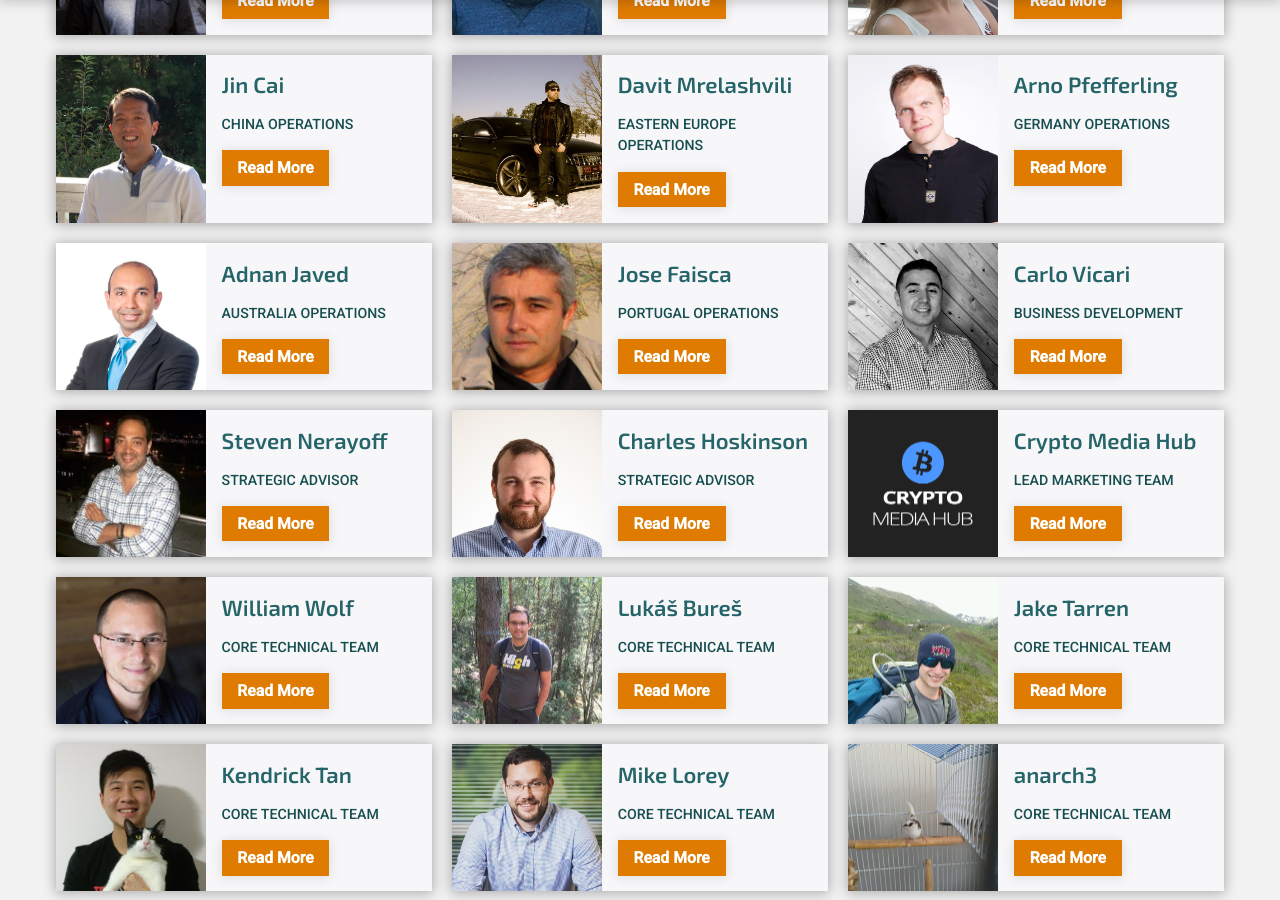
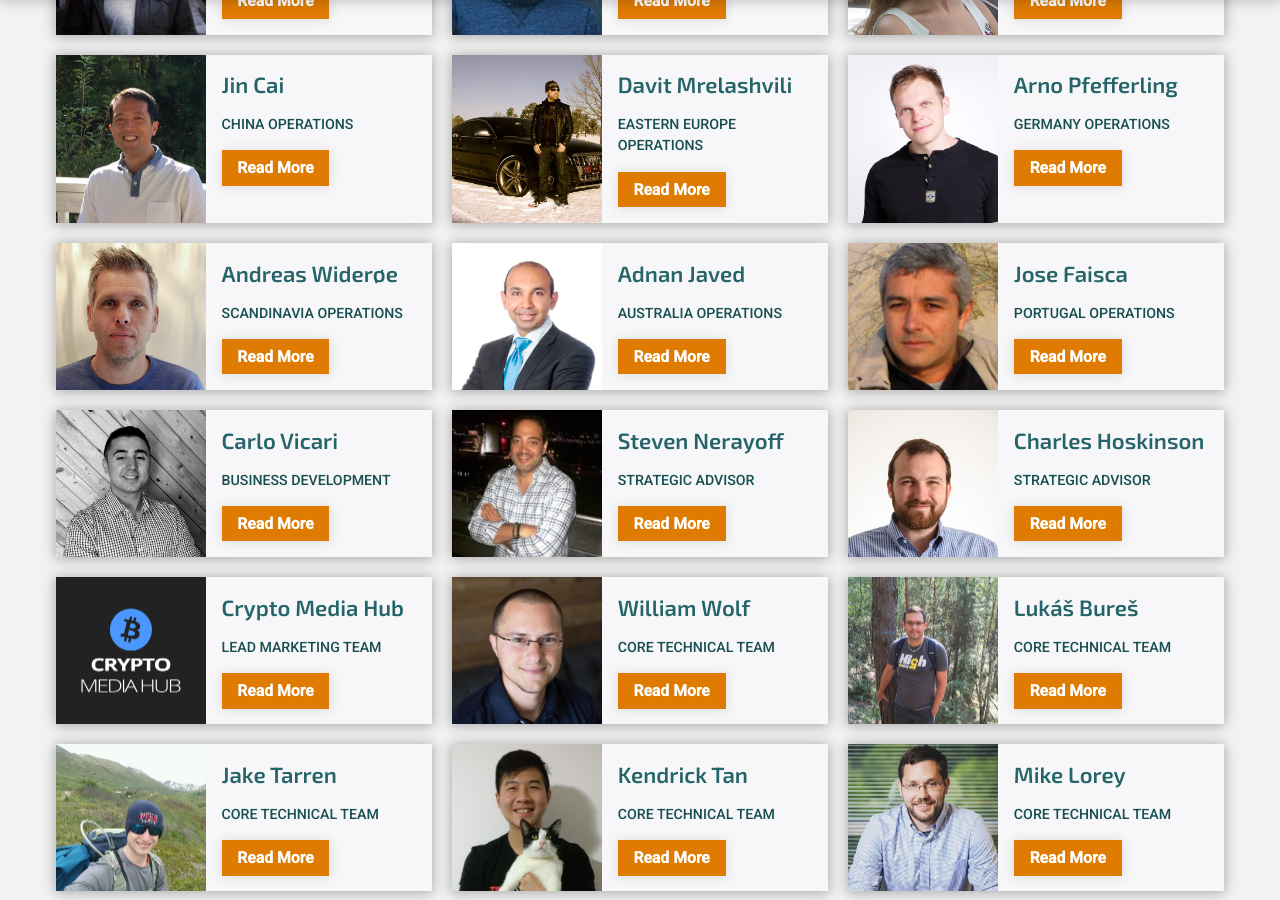
Before and after one commit to tarrenj/website, a Jekyll site: the page built from team.html, in a window 1280 px wide and 900 px high, scrolled down 444 px. Built offline with Jekyll 4.4.1, drawn with Linux system fonts in a browser that asks for light colours.

Commit message:
Add new team member

```diff
--- a/_includes/team.html
+++ b/_includes/team.html
@@ -140,6 +140,27 @@
               <div class="card-block">
                 <p class="card-text">Arno was born, raised and now works in the Free State of Saxony (Germany) as a manufacturing engineer. His career path is placed in the semiconductor industry for more than 5 years, which gives him a direct view in the fabrication of leading edge integrated circuits.</p>
                 <p class="card-text">To keep high integrity and enable continuous improvement in manufacturing processes, Arno gained a B. Eng. in Microtechnology and M.Sc. in Electronic- and Sensormaterials from the Technical University Bergakademie Freiberg. The will to break technology boundaries naturally brought him to blockchain technology, which he views as a game-changing opportunity for society.</p>
+              </div>
+              <div class="card-footer">
+                <small>
+
+                </small>
+              </div>
+            </div>
+          </div>
+
+          <div class="card andreas">
+            <div class="card-header" role="tab" id="headingAndreas">
+              <div class="card-img-top b-lazy" data-src="/assets/img/people/andreas.jpg"></div>
+              <div class="card-feature">
+                <h3 class="name">Andreas Widerøe</h3>
+                <p class="title">SCANDINAVIA OPERATIONS</p>
+                <a class="btn btn-primary collapsed" data-toggle="collapse" data-parent="#team-accordion" href="#collapseAndreas" aria-expanded="true" aria-controls="collapseAndreas">Read More</a>
+              </div>
+            </div>
+            <div id="collapseAndreas" class="collapse" role="tabpanel" aria-labelledby="headingAndreas">
+              <div class="card-block">
+                <p class="card-text">Andreas is an IT professional and an entrepreneur. He studied computer science at the University of Oslo before he started working as a technical engineer and hostmaster for a well known ISP in Norway. He went on to become a senior consultant and CTO for a second and third company. Besides this he is an entrepreneur and have started several companies over the years ranging from IT and media to real estate. Today he works as the CEO of young consultancy firm specializing in the new EU privacy law (GDPR). He is also an avid skateboarder and surfer.</p>
               </div>
               <div class="card-footer">
                 <small>
```
Also changed, not shown: assets/img/people/andreas.jpg (added), 3 other files.
